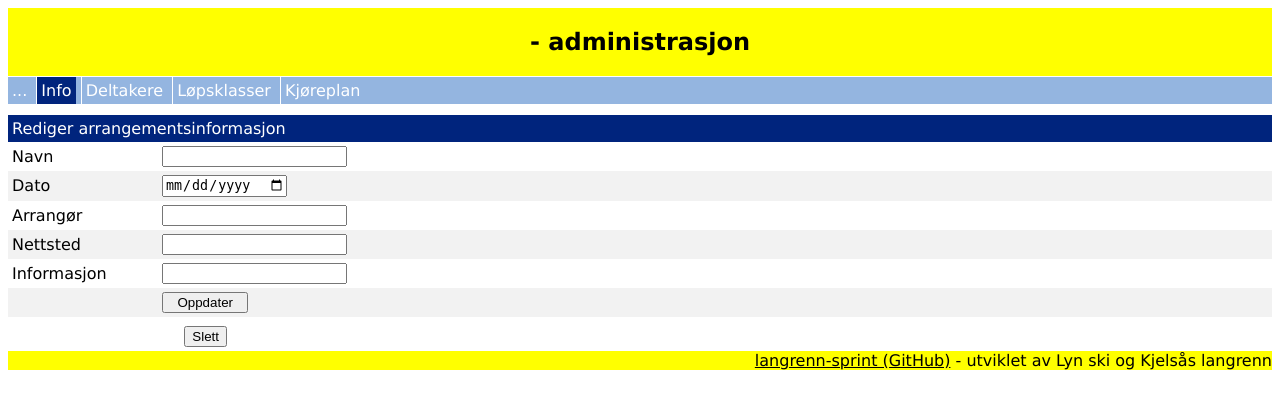
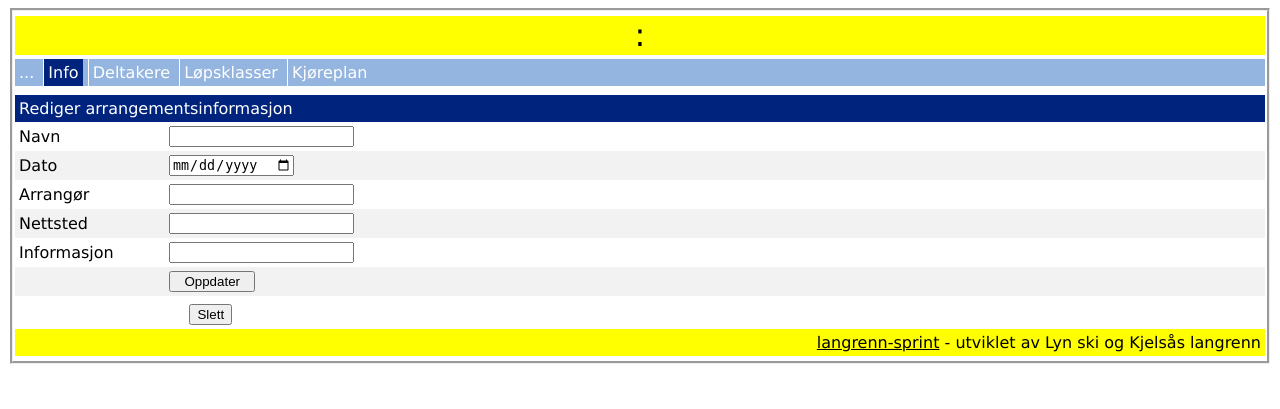
Before and after one commit to langrenn-sprint/event-service-gui, a Python web app: template src/event_service_gui/templates/events.html in a window 1280 px wide. Shown: the top 409 px of the page. Run offline with Jinja, Linux system fonts and the light colour scheme; the template is opened without the code that fills it, so the values that code supplies are empty.

Commit message:
Gui improvements

```diff
--- a/src/event_service_gui/static/styles.css
+++ b/src/event_service_gui/static/styles.css
@@ -85,14 +85,6 @@ li.dropdown {
   display: block;
 }
 
-h1 {
-  text-align: center;
-}
-
-h2 {
-  text-align: center;
-}
-
 .img_desi {
   width: auto;
   height: 100px;
@@ -115,6 +107,13 @@ table {
 
 tr:nth-child(even){background-color: #f2f2f2;}
 
+#adminpagetitle {
+  text-align: center;
+  color: black;
+  background-color: yellow;
+  font-size: 2.0em;
+}
+
 #headerblue {
     color: white;
     background-color: #00247d;
@@ -125,15 +124,11 @@ tr:nth-child(even){background-color: #f2f2f2;}
     background-color: #ffb549;
 }
 
-#headeradmin {
-    color: black;
-    background-color: yellow;
-}
-
 #footeradmin {
     color: black;
     background-color: yellow;
     text-align: right;
+    padding: 4px 4px 4px 4px;
 }
 
 #info {
@@ -146,7 +141,7 @@ tr:nth-child(even){background-color: #f2f2f2;}
 }
 
 #spacer {
-  height: 5px;
+  height: 4px;
 }
 
 #bredde {
@@ -183,7 +178,7 @@ async function savefile(inp)
 }
 
 .w3-third,.w3-quart,.w3-row-padding,.w3-half {
-  padding:0.01em 0px
+  padding:0.01em 2px
 }
 .w3-container:after,.w3-container:before,.w3-row-padding:after,.w3-row-padding:before {
   content:"";
@@ -194,6 +189,7 @@ async function savefile(inp)
 .w3-half {
   float:left;width:100%;
   width:50%;
+  border-style: groove;
 }
 
 .w3-third {
--- a/src/event_service_gui/templates/adm_base.html
+++ b/src/event_service_gui/templates/adm_base.html
@@ -7,9 +7,11 @@
     <meta name="viewport" content="width=device-width, initial-scale=1.0">
   </head>
   <body>
-    <div class="w3-container" id=headeradmin>
-      <h2>{{ event.name }} - {% block titlemain %}{% endblock %} administrasjon</h2>
-    </div>
+    <div class="w3-row-padding">
+    {% block titlecontainer %}{% endblock %}
+      <div id=spacer></div>
+      <div class="w3-container" id=adminpagetitle>{{ event.name }}: {% block titlemain %}{% endblock %}</div>
+      <div id=spacer></div>
       <div class="w3-container">
         <ul>
           <li class=dropdown>
@@ -36,10 +38,10 @@
       <div id=spacer></div>
       <div class="w3-container" id=info>{{ informasjon }}</div>
       {% block content %}{% endblock %}
-    <div class="w3-container">
-      <div id=footeradmin>
-        <a href="https://github.com/langrenn-sprint">langrenn-sprint (GitHub)</a> - utviklet av Lyn ski og Kjelsås langrenn
+      <div class="w3-container" id=footeradmin>
+          <a href="https://github.com/langrenn-sprint">langrenn-sprint</a> - utviklet av Lyn ski og Kjelsås langrenn
       </div>
+      <div id=spacer></div>
     </div>
   </body>
 </html>
--- a/src/event_service_gui/templates/events.html
+++ b/src/event_service_gui/templates/events.html
@@ -1,4 +1,9 @@
 {% extends "adm_base.html" %}
+{% block titlecontainer %}
+  <div class="w3-quart"></div>
+  <div class="w3-half">
+{% endblock %}
+
 {% block titleheader %}{{ lopsinfo }}{% endblock %}
 {% block refresh %}{% endblock %}
 {% block titlemain %}{{ lopsinfo }}{% endblock %}
@@ -17,9 +22,6 @@
   </li>
 {% endblock %}
 {% block content %}
-  <div class="w3-row-padding">
-    <div class="w3-quart"></div>
-    <div class="w3-half">
     {% if create_new %}
     <form action=/events method=post>
       <table cellpadding=4>
@@ -115,6 +117,4 @@
       </tr>
     </table>
     {% endif %}
-    </div>
-  </div>
 {% endblock %}
--- a/src/event_service_gui/views/users.py
+++ b/src/event_service_gui/views/users.py
@@ -40,12 +40,14 @@ class Users(web.View):
             users = await UserAdapter().get_all_users(token)
             logging.info(f"Users: {users}")
 
+        event = {"name": "Administrasjon"}
+
         return await aiohttp_jinja2.render_template_async(
             "users.html",
             self.request,
             {
                 "lopsinfo": "Brukere",
-                "event": [],
+                "event": event,
                 "eventid": "",
                 "informasjon": informasjon,
                 "username": username,
```
Also changed, not shown: src/event_service_gui/templates/contestants.html (+6 -6 lines), src/event_service_gui/templates/index.html (+5 -5 lines), src/event_service_gui/templates/login.html (+5 -6 lines), src/event_service_gui/templates/raceclasses.html (+5 -5 lines), src/event_service_gui/templates/schedules.html (+5 -3 lines), src/event_service_gui/templates/users.html (+5 -6 lines), src/event_service_gui/views/login.py (+5 -2 lines), src/event_service_gui/views/main.py (+5 -2 lines), README.md, 1 other file. Lines whose indentation alone changed are shown as unchanged.
